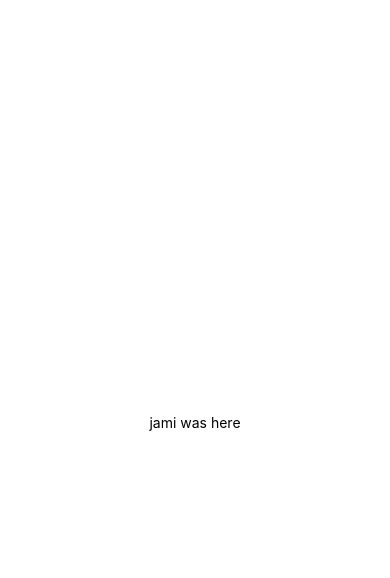
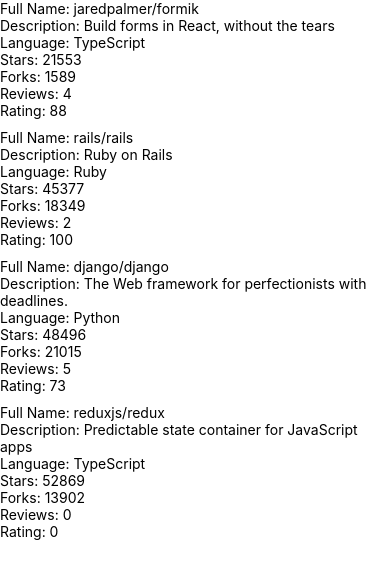
Before and after one commit to toeesamp/rate-repository-app, a React Native app: screen / in a window 390 px wide. Shown: the top 578 px of the page. Built offline with nearby package versions, Linux system fonts and the light colour scheme.

Commit message:
Exercise 10.3: the reviewed repositories list

```diff
--- a/App.js
+++ b/App.js
@@ -1,21 +1,9 @@
-import { StatusBar } from 'expo-status-bar';
 import React from 'react';
-import { StyleSheet, Text, View } from 'react-native';
 
-export default function App() {
-  return (
-    <View style={styles.container}>
-      <Text>jami was here</Text>
-      <StatusBar style="auto" />
-    </View>
-  );
-}
+import Main from './src/components/Main';
 
-const styles = StyleSheet.create({
-  container: {
-    flex: 1,
-    backgroundColor: '#fff',
-    alignItems: 'center',
-    justifyContent: 'center',
-  },
-});
+const App = () => {
+    return <Main />;
+  };
+
+  export default App;
--- a/app.json
+++ b/app.json
@@ -21,6 +21,7 @@
     },
     "web": {
       "favicon": "./assets/favicon.png"
-    }
+    },
+    "description": ""
   }
 }
--- a/package.json
+++ b/package.json
@@ -9,7 +9,7 @@
     "lint": "eslint ./src/**/*.{js,jsx} App.js --no-error-on-unmatched-pattern"
   },
   "dependencies": {
-    "expo": "~39.0.2",
+    "expo": "^39.0.3",
     "expo-status-bar": "~1.0.2",
     "react": "16.13.1",
     "react-dom": "16.13.1",
--- /dev/null
+++ b/src/components/Main.jsx
@@ -0,0 +1,23 @@
+import React from 'react';
+import Constants from 'expo-constants';
+import { StyleSheet, View } from 'react-native';
+import RepositoryList from "./RepositoryList";
+
+
+const styles = StyleSheet.create({
+  container: {
+    marginTop: Constants.statusBarHeight,
+    flexGrow: 1,
+    flexShrink: 1,
+  },
+});
+
+const Main = () => {
+  return (
+    <View style={styles.container}>
+      <RepositoryList />
+    </View>
+  );
+};
+
+export default Main;
--- /dev/null
+++ b/src/components/RepositoryItem.jsx
@@ -0,0 +1,21 @@
+import React from 'react';
+import { Text, View } from 'react-native';
+
+
+
+const RepositoryItem = ({ item }) => {
+    // console.log(item);
+    return (
+        <View>
+            <Text>Full Name: {item.fullName}</Text>
+            <Text>Description: {item.description}</Text>
+            <Text>Language: {item.language}</Text>
+            <Text>Stars: {item.stargazersCount}</Text>
+            <Text>Forks: {item.forksCount}</Text>
+            <Text>Reviews: {item.reviewCount}</Text>
+            <Text>Rating: {item.ratingAverage}</Text>
+        </View>
+    );
+};
+
+export default RepositoryItem;
--- /dev/null
+++ b/src/components/RepositoryList.jsx
@@ -0,0 +1,72 @@
+import React from 'react';
+import { FlatList, View, StyleSheet } from 'react-native';
+import RepositoryItem from "./RepositoryItem";
+
+const styles = StyleSheet.create({
+  separator: {
+    height: 10,
+  },
+});
+
+const repositories = [
+  {
+    id: 'jaredpalmer.formik',
+    fullName: 'jaredpalmer/formik',
+    description: 'Build forms in React, without the tears',
+    language: 'TypeScript',
+    forksCount: 1589,
+    stargazersCount: 21553,
+    ratingAverage: 88,
+    reviewCount: 4,
+    ownerAvatarUrl: 'https://avatars2.githubusercontent.com/u/4060187?v=4',
+  },
+  {
+    id: 'rails.rails',
+    fullName: 'rails/rails',
+    description: 'Ruby on Rails',
+    language: 'Ruby',
+    forksCount: 18349,
+    stargazersCount: 45377,
+    ratingAverage: 100,
+    reviewCount: 2,
+    ownerAvatarUrl: 'https://avatars1.githubusercontent.com/u/4223?v=4',
+  },
+  {
+    id: 'django.django',
+    fullName: 'django/django',
+    description: 'The Web framework for perfectionists with deadlines.',
+    language: 'Python',
+    forksCount: 21015,
+    stargazersCount: 48496,
+    ratingAverage: 73,
+    reviewCount: 5,
+    ownerAvatarUrl: 'https://avatars2.githubusercontent.com/u/27804?v=4',
+  },
+  {
+    id: 'reduxjs.redux',
+    fullName: 'reduxjs/redux',
+    description: 'Predictable state container for JavaScript apps',
+    language: 'TypeScript',
+    forksCount: 13902,
+    stargazersCount: 52869,
+    ratingAverage: 0,
+    reviewCount: 0,
+    ownerAvatarUrl: 'https://avatars3.githubusercontent.com/u/13142323?v=4',
+  },
+];
+
+const ItemSeparator = () => <View style={styles.separator} />;
+
+const RepositoryList = () => {
+  return (
+    <FlatList
+      data={repositories}
+      ItemSeparatorComponent={ItemSeparator}
+      renderItem={({ item }) => (
+        <RepositoryItem item={item} />
+      )}
+    />
+  );
+};
+
+export default RepositoryList;
```
Also changed, not shown: 1 other file (tests, documents, lock files or other folders).
